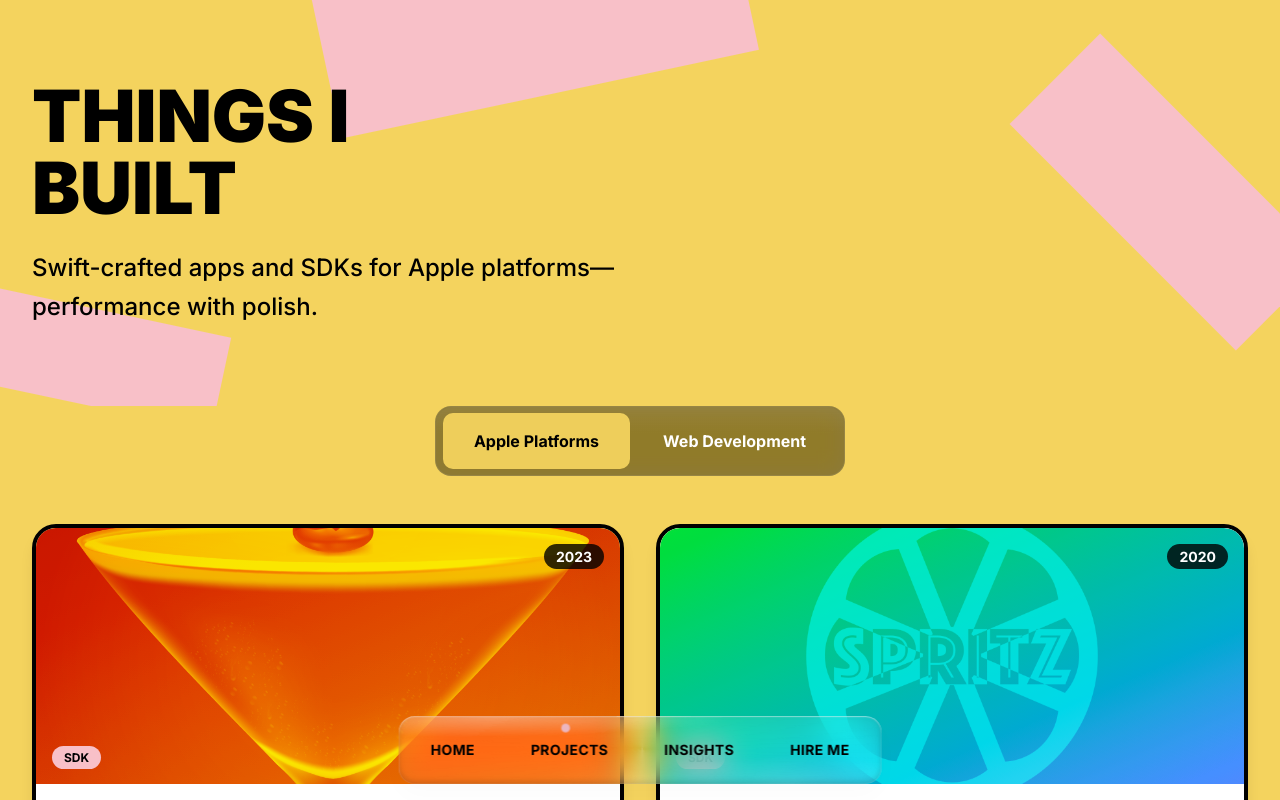
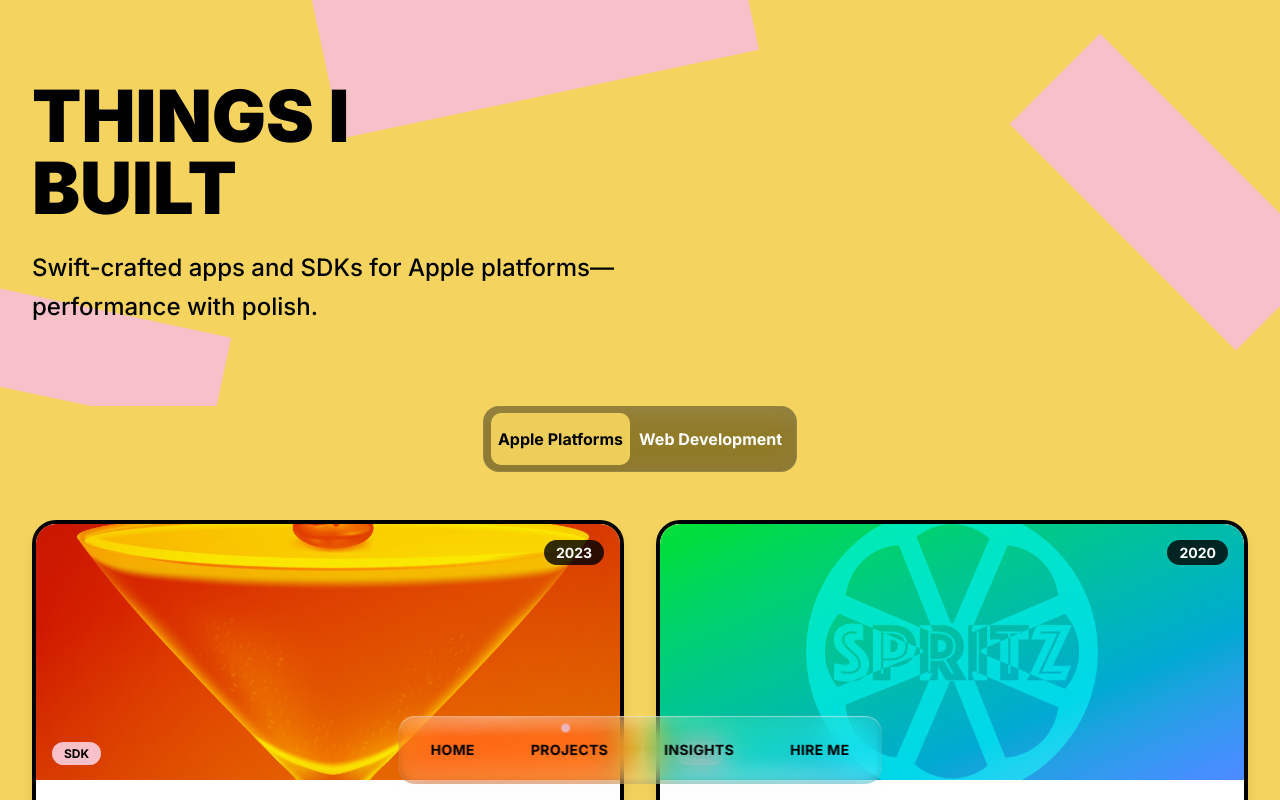
Before and after one commit to TheInkedEngineer/theinkedengineer.com, a Next.js app: page /projects in a window 1280 px wide. Shown: the top 800 px of the page. Built offline with nearby package versions, Linux system fonts and the light colour scheme; no server answers.

Commit message:
Update segmented switch

```diff
--- a/components/segmented-switch.tsx
+++ b/components/segmented-switch.tsx
@@ -25,7 +25,7 @@ export function SegmentedSwitch({ options, value, onChange, className = "" }: Se
           <button
             key={opt.value}
             onClick={() => onChange(opt.value)}
-            className={`relative z-10 px-8 py-4 font-bold rounded-lg transition-colors duration-200 ${
+            className={`relative z-10 px-2 py-4 inline-flex items-center justify-center font-bold rounded-lg transition-colors duration-200 text-[clamp(12px,2.8vw,16px)] leading-tight ${
               isActive ? "text-brand-black" : "text-white hover:text-brand-yellow"
             }`}
           >
```
